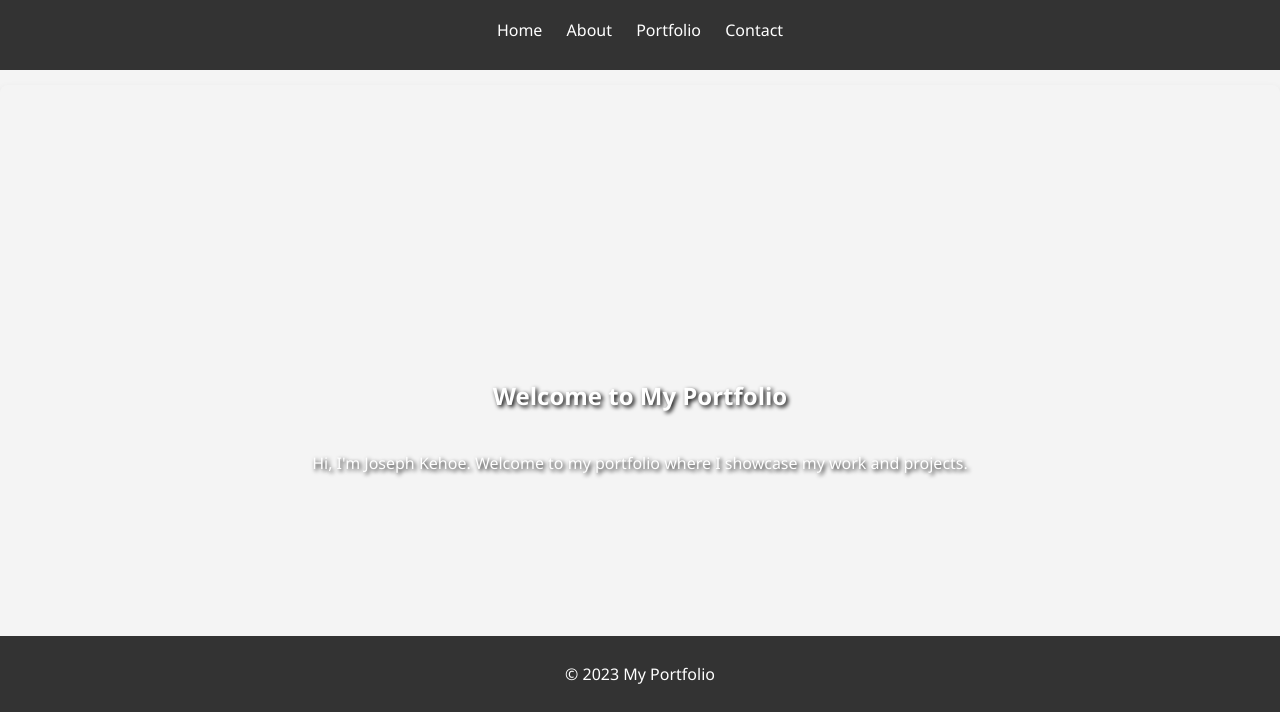
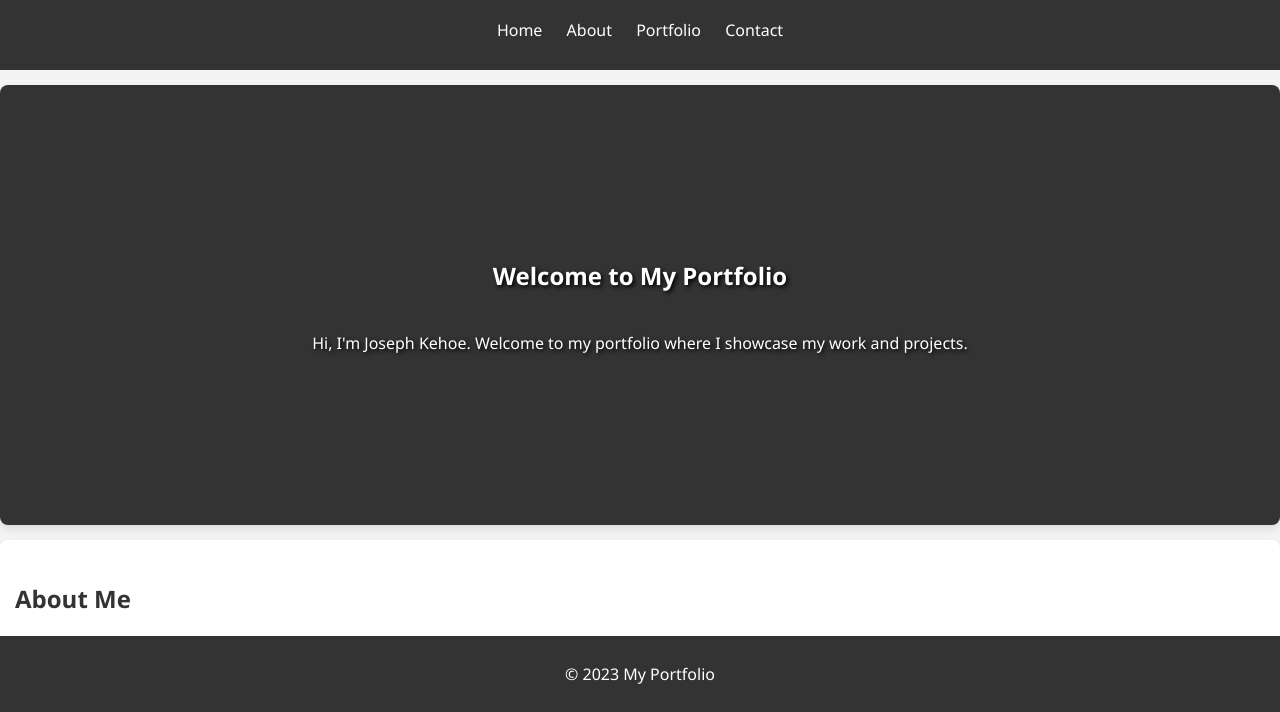
Before and after one commit to JosephKehoe01/Portfolio, a plain HTML site: page index.html in a window 1280 px wide. Shown: the part 86-798 px from the top of the page. Drawn offline with Linux system fonts and the light colour scheme.

Commit message:
Update 2.6

```diff
--- a/styles.css
+++ b/styles.css
@@ -38,8 +38,8 @@ nav ul li a:hover {
 }
 
 .hero {
-    background: url('hero-image.jpg') no-repeat center center/cover;
-    height: 80vh;
+    background-color: #333;
+    height: 50vh;
     display: flex;
     flex-direction: column;
     justify-content: center;
```
